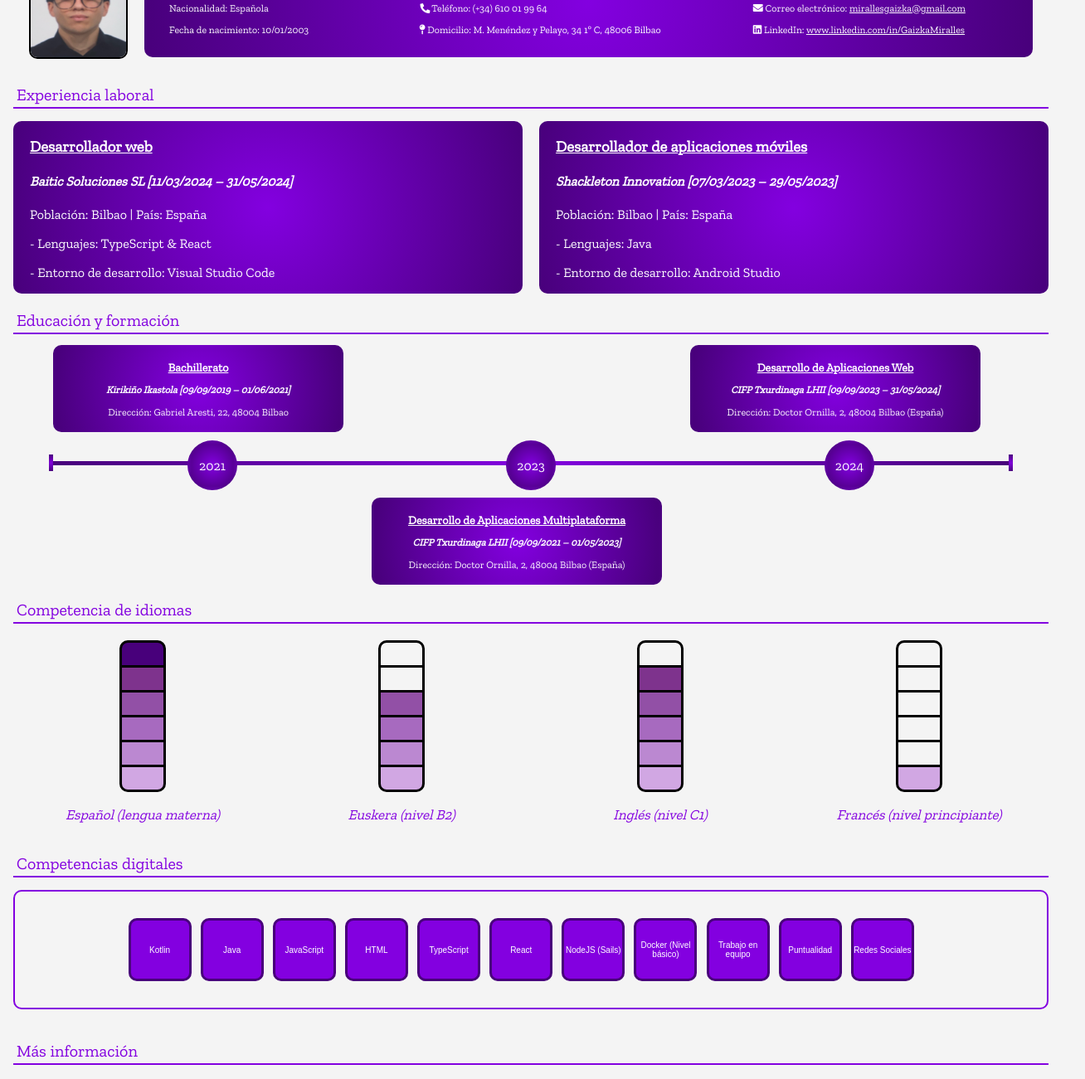
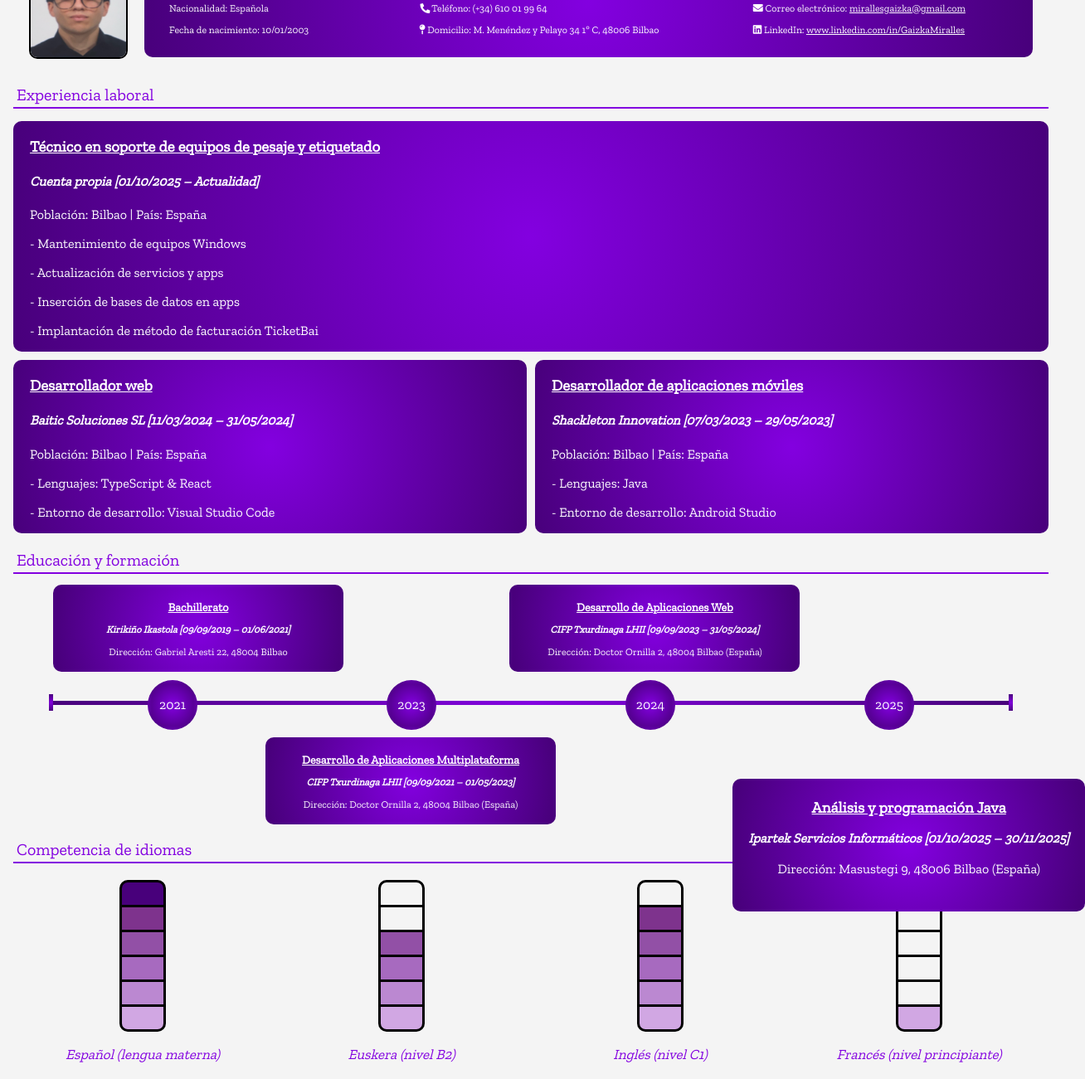
Before and after one commit to miralless/web-cv, a plain HTML site: page index.html in a window 1280 px wide. Shown: the part 103-1404 px from the top of the page at 83% size, 1308 px wide, since content can reach past the window. Drawn offline with nearby package versions, Linux system fonts and the light colour scheme.

Commit message:
study & job update

```diff
--- a/estilos.css
+++ b/estilos.css
@@ -116,17 +116,26 @@ body {
 .containerEmpleos {
     display: flex; /* Establece un contenedor flex */
     flex-direction: row; /* Alinea los elementos en una fila */
+    flex-wrap: wrap;
     justify-content: space-between; /* Espacia las columnas a lo largo del contenedor */
-    gap: 20px; /* Espacio entre las columnas */
     width: 97.5%;
     margin: auto;
     margin-top: 15px;
     margin-bottom: 0;
+    gap: 10px;
+}
+
+.containerEmpleos > * {
+    flex: 1 1 calc(50% - 10px); /* Dos columnas (50% cada una menos el gap) */
+    box-sizing: border-box; /* Asegura que el padding no rompa el ancho */
+}
+
+.containerEmpleos > div:first-child {
+    flex: 1 1 100%;
 }
 
 .expLaboral {
     background: radial-gradient(circle, #8300e0, #48007b);
-    width: 97.5%;
     height:fit-content;
     border-radius: 10px;
     color: white;
@@ -151,7 +160,7 @@ body {
 }
 
 .bach {
-    width: 425px;
+    width: 335px;
     height: 150px;
     background: radial-gradient(circle, #8300e0, #48007b);
     position: absolute;
@@ -168,12 +177,12 @@ body {
 }
 
 .dam {
-    width: 425px;
+    width: 400px;
     height: 150px;
     background: radial-gradient(circle, #8300e0, #48007b);
     position: absolute;
     left: 0;
-    margin-left: 35%;
+    margin-left: 25%;
     top: 0;
     margin-top: 147px;
     color: white;
@@ -185,14 +194,31 @@ body {
 }
 
 .daw {
-    width: 425px;
+    width: 375px;
     height: 150px;
     background: radial-gradient(circle, #8300e0, #48007b);
     position: absolute;
     left: 0;
-    margin-left: 65%;
+    margin-left: 48%;
     top: 0;
     margin-top: -87px;
+    color: white;
+    font-family: 'Zilla Slab', serif;
+    border-radius: 10px;
+    text-align: center;
+    border: 5px solid transparent;
+    transition: border-color 0.5s ease;
+}
+
+.jav {
+    width: 415px;
+    height: 150px;
+    background: radial-gradient(circle, #8300e0, #48007b);
+    position: absolute;
+    left: 0;
+    margin-left: 69%;
+    top: 0;
+    margin-top: 147px;
     color: white;
     font-family: 'Zilla Slab', serif;
     border-radius: 10px;
@@ -279,6 +305,24 @@ body {
     transition: border-color 0.5s ease;
 }
 
+.fecha2025{
+	display: inline-block;
+	width: 50px;
+	height: 50px;
+	border-radius: 50%;
+    background: radial-gradient(circle, #8300e0, #48007b);
+	text-decoration: none;
+	color: white;
+	display: flex;
+	align-items: center;
+	justify-content: center;
+    margin-top: -25px;
+    z-index: 10;
+    font-family: 'Zilla Slab', serif;
+    border: 5px solid transparent;
+    transition: border-color 0.5s ease;
+}
+
 .hov2021:hover {
     cursor: pointer;
 }
@@ -288,6 +332,10 @@ body {
 }
 
 .hov2024:hover {
+    cursor: pointer;
+}
+
+.hov2025:hover {
     cursor: pointer;
 }
 
--- a/index.html
+++ b/index.html
@@ -21,7 +21,7 @@
                     <p class="rec"><i class="fas fa-phone rotate"></i> Teléfono: (+34) 610 01 99 64</p>
                     <p><i class="fas fa-envelope"></i> Correo electrónico: <a style="color: white;" href="mailto:mirallesgaizka@gmail.com">mirallesgaizka@gmail.com</a></p>
                     <p>Fecha de nacimiento: 10/01/2003</p>
-                    <p class="rec"><i class="fas fa-map-pin"></i> Domicilio: M. Menéndez y Pelayo, 34 1º C, 48006 Bilbao</p>
+                    <p class="rec"><i class="fas fa-map-pin"></i> Domicilio: M. Menéndez y Pelayo 34 1º C, 48006 Bilbao</p>
                     <p><i class="fab fa-linkedin"></i> LinkedIn: <a style="color: white;" href="http://www.linkedin.com/in/GaizkaMiralles">www.linkedin.com/in/GaizkaMiralles</a></p>
                 </div>
             </div>
@@ -31,6 +31,15 @@
     <p class="encabezado">Experiencia laboral</p>
     <div class="lineaSub"></div>
     <div class="containerEmpleos">
+        <div class="expLaboral">
+            <h3 style="margin-left: 20px; text-decoration: underline;">Técnico en soporte de equipos de pesaje y etiquetado</h3>
+            <h4 style="margin-left: 20px; font-style: italic;">Cuenta propia [01/10/2025 – Actualidad]</h4>
+            <p style="margin-left: 20px;">Población: Bilbao | País: España</p>
+            <p style="margin-left: 20px;">- Mantenimiento de equipos Windows</p>
+            <p style="margin-left: 20px;">- Actualización de servicios y apps</p>
+            <p style="margin-left: 20px;">- Inserción de bases de datos en apps</p>
+            <p style="margin-left: 20px;">- Implantación de método de facturación TicketBai</p>
+        </div>
         <div class="expLaboral">
             <h3 style="margin-left: 20px; text-decoration: underline;">Desarrollador web</h3>
             <h4 style="margin-left: 20px; font-style: italic;">Baitic Soluciones SL [11/03/2024 – 31/05/2024]</h4>
@@ -54,23 +63,29 @@
         <div class="bach hov2021">
             <h3 style="text-decoration: underline;">Bachillerato</h3>
             <h4 style="font-style: italic; margin-top: -3px;">Kirikiño Ikastola [09/09/2019 – 01/06/2021]</h4>
-            <p style="margin-top: -3px;">Dirección: Gabriel Aresti, 22, 48004 Bilbao</p>
+            <p style="margin-top: -3px;">Dirección: Gabriel Aresti 22, 48004 Bilbao</p>
         </div>
         <div class="dam hov2023">
             <h3 style="text-decoration: underline;">Desarrollo de Aplicaciones Multiplataforma</h3>
             <h4 style="font-style: italic; margin-top: -3px;">CIFP Txurdinaga LHII [09/09/2021 – 01/05/2023]</h4>
-            <p style="margin-top: -3px;">Dirección: Doctor Ornilla, 2, 48004 Bilbao (España)</p>
+            <p style="margin-top: -3px;">Dirección: Doctor Ornilla 2, 48004 Bilbao (España)</p>
         </div>
         <div class="daw hov2024">
             <h3 style="text-decoration: underline;">Desarrollo de Aplicaciones Web</h3>
             <h4 style="font-style: italic; margin-top: -3px;">CIFP Txurdinaga LHII [09/09/2023 – 31/05/2024]</h4>
-            <p style="margin-top: -3px;">Dirección: Doctor Ornilla, 2, 48004 Bilbao (España)</p>
+            <p style="margin-top: -3px;">Dirección: Doctor Ornilla 2, 48004 Bilbao (España)</p>
+        </div>
+        <div class="jav hov2025">
+            <h3 style="text-decoration: underline;">Análisis y programación Java</h3>
+            <h4 style="font-style: italic; margin-top: -3px;">Ipartek Servicios Informáticos [01/10/2025 – 30/11/2025]</h4>
+            <p style="margin-top: -3px;">Dirección: Masustegi 9, 48006 Bilbao (España)</p>
         </div>
         <div class="lineaPrincipio"></div>
         <div class="linea">
             <div class="fecha2021 hov2021">2021</div>
             <div class="fecha2023 hov2023">2023</div>
             <div class="fecha2024 hov2024">2024</div>
+            <div class="fecha2025 hov2025">2025</div>
         </div>
         <div class="lineaFinal"></div>
     </div>
```
